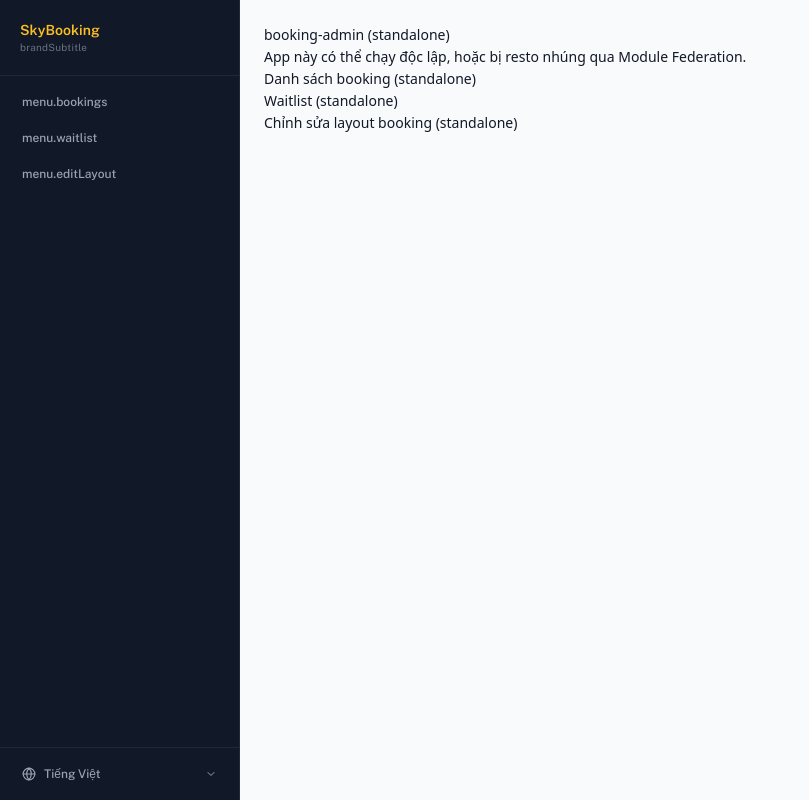
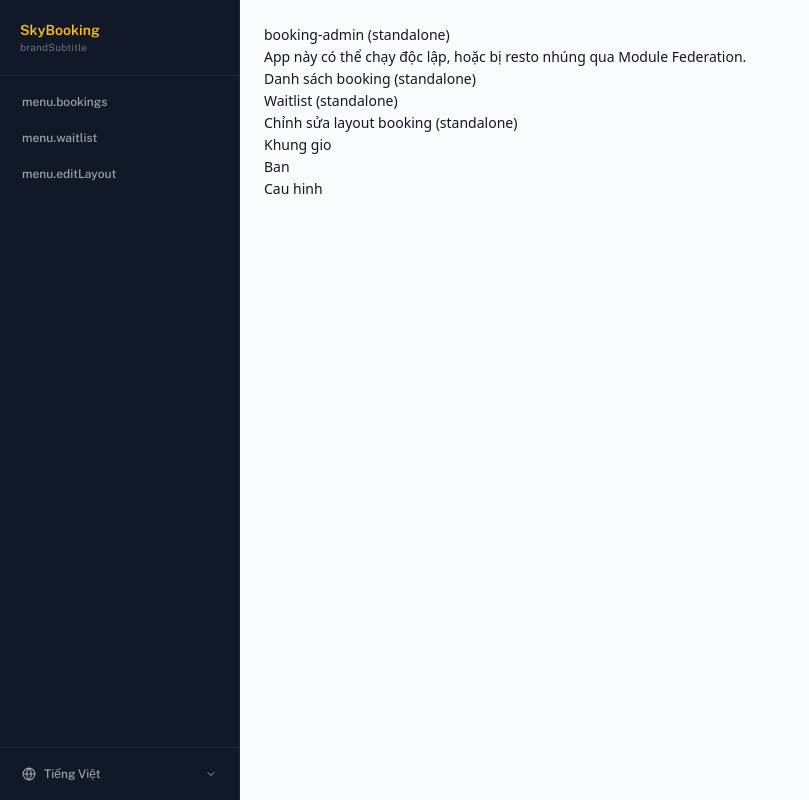
Before and after one commit to KhuongND60493/booking-admin, a Next.js app in the folder apps/admin/: page / in a window 1280 px wide. Shown: the whole page, without its empty margins (0-809 px from the left). Built offline with nearby package versions, Linux system fonts and the light colour scheme; no server answers; what i18next-resources-to-backend would draw is missing.

Commit message:
add demo

```diff
--- a/apps/admin/app/page.tsx
+++ b/apps/admin/app/page.tsx
@@ -7,6 +7,10 @@ export default function Home() {
         <li><a href="/bookings">Danh sách booking (standalone)</a></li>
         <li><a href="/waitlist">Waitlist (standalone)</a></li>
         <li><a href="/edit-layout">Chỉnh sửa layout booking (standalone)</a></li>
+
+          <li><a href="/bookings">Khung gio</a></li>
+          <li><a href="/waitlist">Ban</a></li>
+          <li><a href="/edit-layout">Cau hinh</a></li>
       </ul>
     </div>
   );
--- a/apps/admin/containers/bookings/index.tsx
+++ b/apps/admin/containers/bookings/index.tsx
@@ -178,7 +178,7 @@ function BookingListPageInner({ tenantId, locale, parentPage = -1 }: PropsRemote
         <div className="p-4">
             <div className="flex items-start justify-between mb-8">
                 <h1 className="font-heading text-xl font-bold text-admin-ink">
-                    {t("title")}- This is a demo version, some features may not work as expected
+                    {t("title")}- ABC
                 </h1>
                 {canCreate && (
                     <Link href="/bookings/new">
--- a/apps/admin/package.json
+++ b/apps/admin/package.json
@@ -1,7 +1,7 @@
 {
   "name": "booking-admin",
   "private": true,
-  "version": "1.1.4",
+  "version": "1.1.5",
   "scripts": {
     "dev": "node scripts/generate-registry.js && next dev -p 3001",
     "build-1": "node scripts/generate-registry.js && next build",
--- a/apps/admin/registry.source.json
+++ b/apps/admin/registry.source.json
@@ -1,3 +1,3 @@
 {
-  "stable": "1.1.4"
+  "stable": "1.1.5"
 }
```
